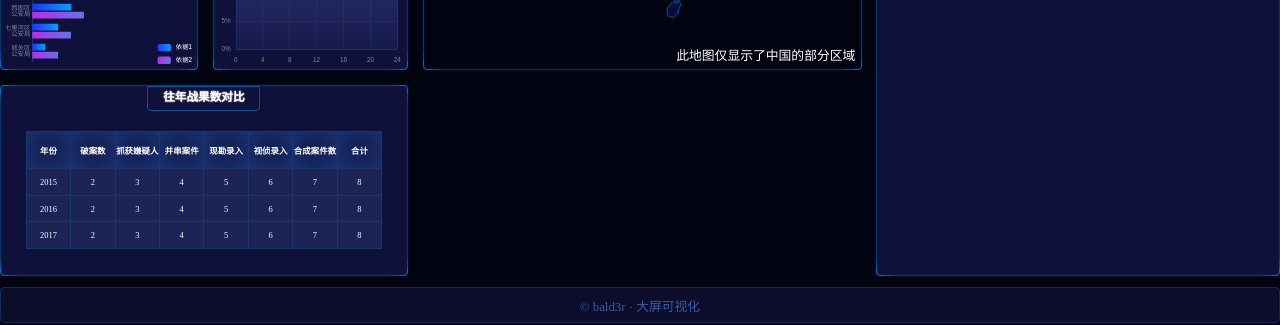
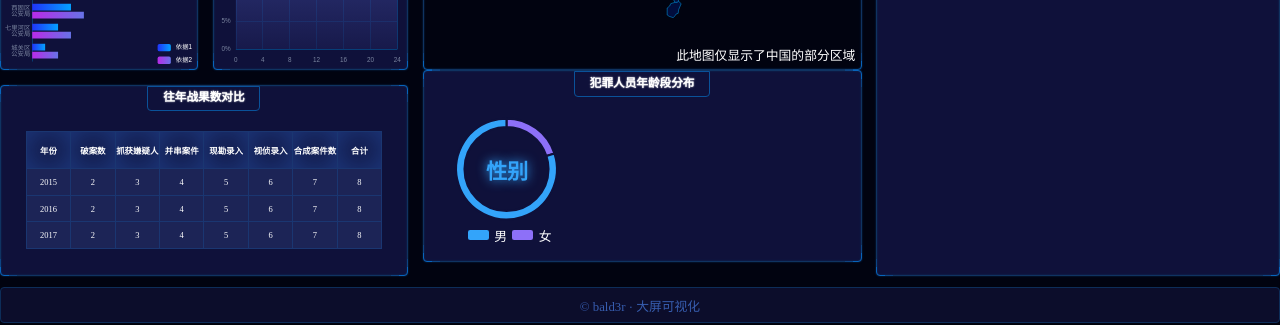
Before and after one commit to baIder/react-visualization, a React (Create React App) app: page /#/ in a window 1280 px wide. Shown: the part 436-761 px from the top of the page. Built offline with nearby package versions, Linux system fonts and the light colour scheme.

Commit message:
完成chart7

```diff
--- /dev/null
+++ b/src/components/chart7.tsx
@@ -0,0 +1,66 @@
+import React, {useEffect, useRef} from 'react';
+import * as echarts from 'echarts';
+import {px} from './px';
+import {baseEchartsOptions} from '../models/base-echarts-options';
+
+const Chart7: React.FC = () => {
+  const divRef = useRef<HTMLDivElement>(null);
+  useEffect(() => {
+    const myChart = echarts.init(divRef.current as HTMLDivElement);
+    myChart.setOption({
+      ...baseEchartsOptions,
+      color: ['#8D70F8', '#33A4FA'],
+      grid: {
+        containLabel: true,
+        left: '2%',
+        top: '0%',
+        right: '5%',
+        bottom: '10%',
+      },
+      xAxis: {show: false},
+      yAxis: {show: false},
+      legend: {show: false},
+      series: [{
+        name: '年龄分布',
+        type: 'pie',
+        radius: ['75%', '90%'],
+        avoidLabelOverlap: false,
+        label: {
+          show: false,
+          position: 'inside',
+          textStyle: {color: 'white', fontSize: px(20)},
+          formatter(val: any) {
+            return val.value * 100 + '%';
+          },
+        },
+        labelLine: {
+          show: false
+        },
+        itemStyle: {
+          borderColor: '#0F113A',
+          borderWidth: px(4)
+        },
+        data: [
+          {value: 0.2, name: '女'},
+          {value: 0.8, name: '男'},
+        ]
+      }]
+    });
+  }, []);
+  return (
+    <>
+      <div className="年龄段-图1">
+        <div className="chart">
+          <div className="main" ref={divRef}/>
+          <div className="text">性别</div>
+        </div>
+        <div className="legend">
+          <span className="male"/>男
+          <span className="female"/>女
+        </div>
+      </div>
+    </>
+  );
+};
+
+export default Chart7;
--- /dev/null
+++ b/src/components/chart8.tsx
@@ -0,0 +1,23 @@
+import React, {useEffect, useRef} from 'react';
+import * as echarts from 'echarts';
+import {px} from './px';
+import {baseEchartsOptions} from '../models/base-echarts-options';
+
+const Chart8: React.FC = () => {
+  const divRef = useRef<HTMLDivElement>(null);
+  useEffect(() => {
+    const myChart = echarts.init(divRef.current as HTMLDivElement);
+    myChart.setOption({
+      ...baseEchartsOptions,
+    });
+  }, []);
+  return (
+    <>
+      <div className="年龄段-图2">
+        <div className="chart" ref={divRef}></div>
+      </div>
+    </>
+  );
+};
+
+export default Chart8;
--- /dev/null
+++ b/src/components/chart9.tsx
@@ -0,0 +1,23 @@
+import React, {useEffect, useRef} from 'react';
+import * as echarts from 'echarts';
+import {px} from './px';
+import {baseEchartsOptions} from '../models/base-echarts-options';
+
+const Chart9: React.FC = () => {
+  const divRef = useRef<HTMLDivElement>(null);
+  useEffect(() => {
+    const myChart = echarts.init(divRef.current as HTMLDivElement);
+    myChart.setOption({
+      ...baseEchartsOptions,
+    });
+  }, []);
+  return (
+    <>
+      <div className="年龄段-图3">
+        <div className="chart" ref={divRef}></div>
+      </div>
+    </>
+  );
+};
+
+export default Chart9;
--- a/src/pages/Home.tsx
+++ b/src/pages/Home.tsx
@@ -8,6 +8,9 @@ import Chart3 from '../components/chart3';
 import Chart4 from '../components/chart4';
 import Chart5 from '../components/chart5';
 import Chart6 from '../components/chart6';
+import Chart7 from '../components/chart7';
+import Chart8 from '../components/chart8';
+import Chart9 from '../components/chart9';
 
 const Home: React.FC = () => {
   return (
@@ -28,6 +31,14 @@ const Home: React.FC = () => {
           </section>
           <section className="section4">
             <Chart6/>
+            <div className="bordered 年龄段">
+              <h2>犯罪人员年龄段分布</h2>
+              <div className="charts">
+                <Chart7/>
+                <Chart8/>
+                <Chart9/>
+              </div>
+            </div>
           </section>
           <section className="bordered section5"></section>
         </main>
--- a/src/style/Home.scss
+++ b/src/style/Home.scss
@@ -90,7 +90,7 @@
       grid-area: box5;
     }
 
-    .管辖统计, .破获排名, .发案趋势, .案发时段, .战果, .籍贯 {
+    .管辖统计, .破获排名, .发案趋势, .案发时段, .战果, .籍贯, .年龄段 {
       display: flex;
       flex-direction: column;
       align-items: center;
@@ -194,5 +194,69 @@
         }
       }
     }
+
+    .年龄段 {
+      display: flex;
+      flex-direction: column;
+      height: px(363);
+
+      > .charts {
+        width: 100%;
+        flex: 1;
+        display: flex;
+        padding: px(30);
+      }
+
+      &-图1, &-图2, &-图3 {
+        flex: 1;
+        display: flex;
+        flex-direction: column;
+      }
+
+      &-图1 {
+        .legend {
+          height: px(40);
+          display: flex;
+          align-items: center;
+          justify-content: center;
+
+          > span {
+            display: inline-block;
+            width: px(40);
+            height: px(20);
+            border-radius: px(4);
+            margin: 0 px(10);
+          }
+
+          .male {
+            background: #33a4fa;
+          }
+
+          .female {
+            background: #8d70f8;
+          }
+        }
+
+        .chart {
+          position: relative;
+          display: flex;
+
+          > .main {
+            flex: 1;
+          }
+
+          > .text {
+            position: absolute;
+            top: 50%;
+            left: 50%;
+            transform: translate(-50%, -50%);
+            color: #33a4fa;
+            font-size: px(40);
+            text-shadow: 0 0 px(20) #33a4fa;
+            font-weight: bold;
+          }
+        }
+      }
+    }
   }
 }
```
